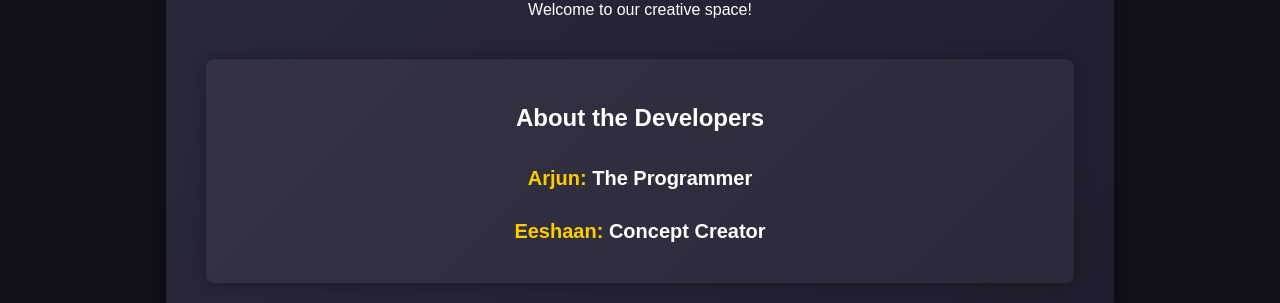
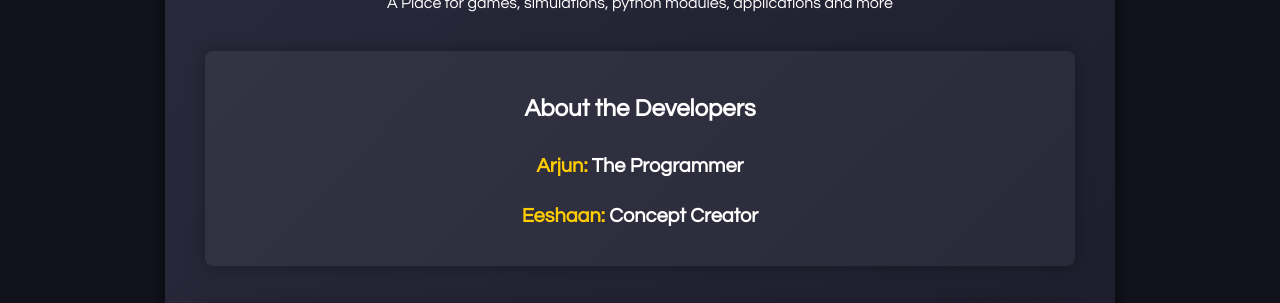
Before and after one commit to ArjunDev95/BlueMoonStudio, a plain HTML site: page index.html in a window 1280 px wide. Shown: the part 242-545 px from the top of the page. Drawn offline with Linux system fonts and the light colour scheme.

Commit message:
index.html

```diff
--- a/index.html
+++ b/index.html
@@ -7,7 +7,7 @@
     <style>
         /* Global Styles */
         body {
-            font-family: 'Arial', sans-serif;
+            font-family: 'Century Gothic', sans-serif;
             background-color: #12121c;
             color: #fff;
             margin: 0;
@@ -144,7 +144,7 @@
 
     <div class="container">
         <h1>BlueMoon Studio</h1>
-        <p>Welcome to our creative space!</p>
+        <p>A Place for games, simulations, python modules, applications and more</p>
 
         <div class="section" id="developers">
             <h2>About the Developers</h2>
```
